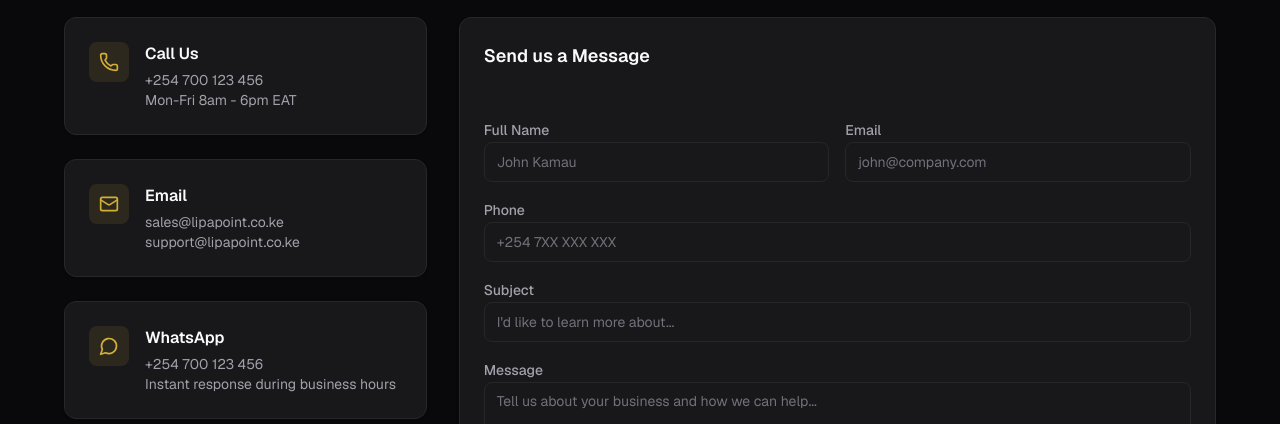
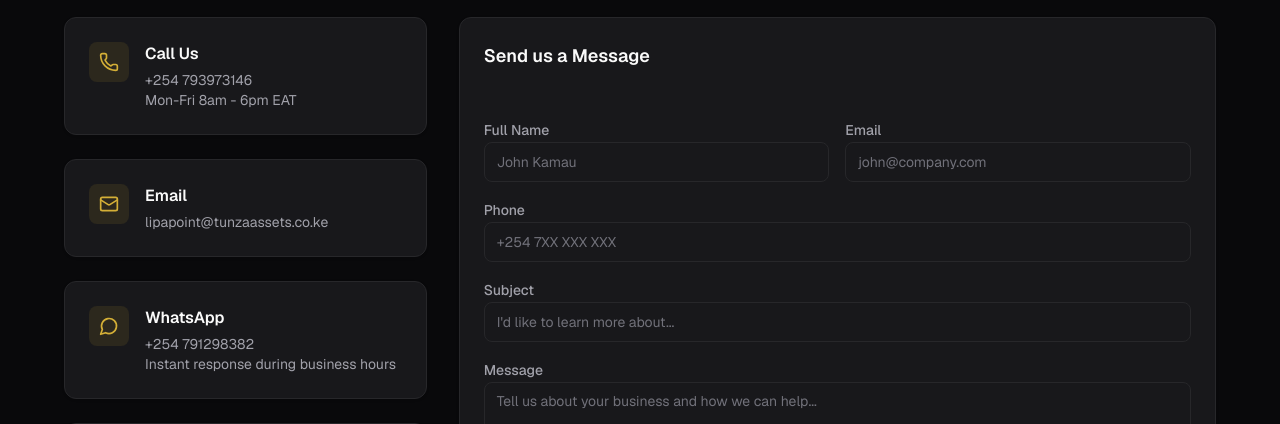
Before and after one commit to JosephMasaka/LipaPoint, a Next.js app: page /contact in a window 1280 px wide. Shown: the part 304-728 px from the top of the page. Built offline with nearby package versions, Linux system fonts and the light colour scheme; no server answers.

Commit message:
contact detailed updated: contact page

```diff
--- a/src/app/(marketing)/contact/page.tsx
+++ b/src/app/(marketing)/contact/page.tsx
@@ -61,7 +61,7 @@ export default function ContactPage() {
                 </div>
                 <div>
                   <h3 className="font-semibold text-text-primary mb-1">Call Us</h3>
-                  <p className="text-sm text-text-secondary">+254 700 123 456</p>
+                  <p className="text-sm text-text-secondary">+254 793973146</p>
                   <p className="text-sm text-text-secondary">Mon-Fri 8am - 6pm EAT</p>
                 </div>
               </CardContent>
@@ -74,8 +74,8 @@ export default function ContactPage() {
                 </div>
                 <div>
                   <h3 className="font-semibold text-text-primary mb-1">Email</h3>
-                  <p className="text-sm text-text-secondary">sales@lipapoint.co.ke</p>
-                  <p className="text-sm text-text-secondary">support@lipapoint.co.ke</p>
+                  <p className="text-sm text-text-secondary">lipapoint@tunzaassets.co.ke</p>
+                  {/*<p className="text-sm text-text-secondary">support@lipapoint.co.ke</p>*/}
                 </div>
               </CardContent>
             </Card>
@@ -87,7 +87,7 @@ export default function ContactPage() {
                 </div>
                 <div>
                   <h3 className="font-semibold text-text-primary mb-1">WhatsApp</h3>
-                  <p className="text-sm text-text-secondary">+254 700 123 456</p>
+                  <p className="text-sm text-text-secondary">+254 791298382</p>
                   <p className="text-sm text-text-secondary">Instant response during business hours</p>
                 </div>
               </CardContent>
```
